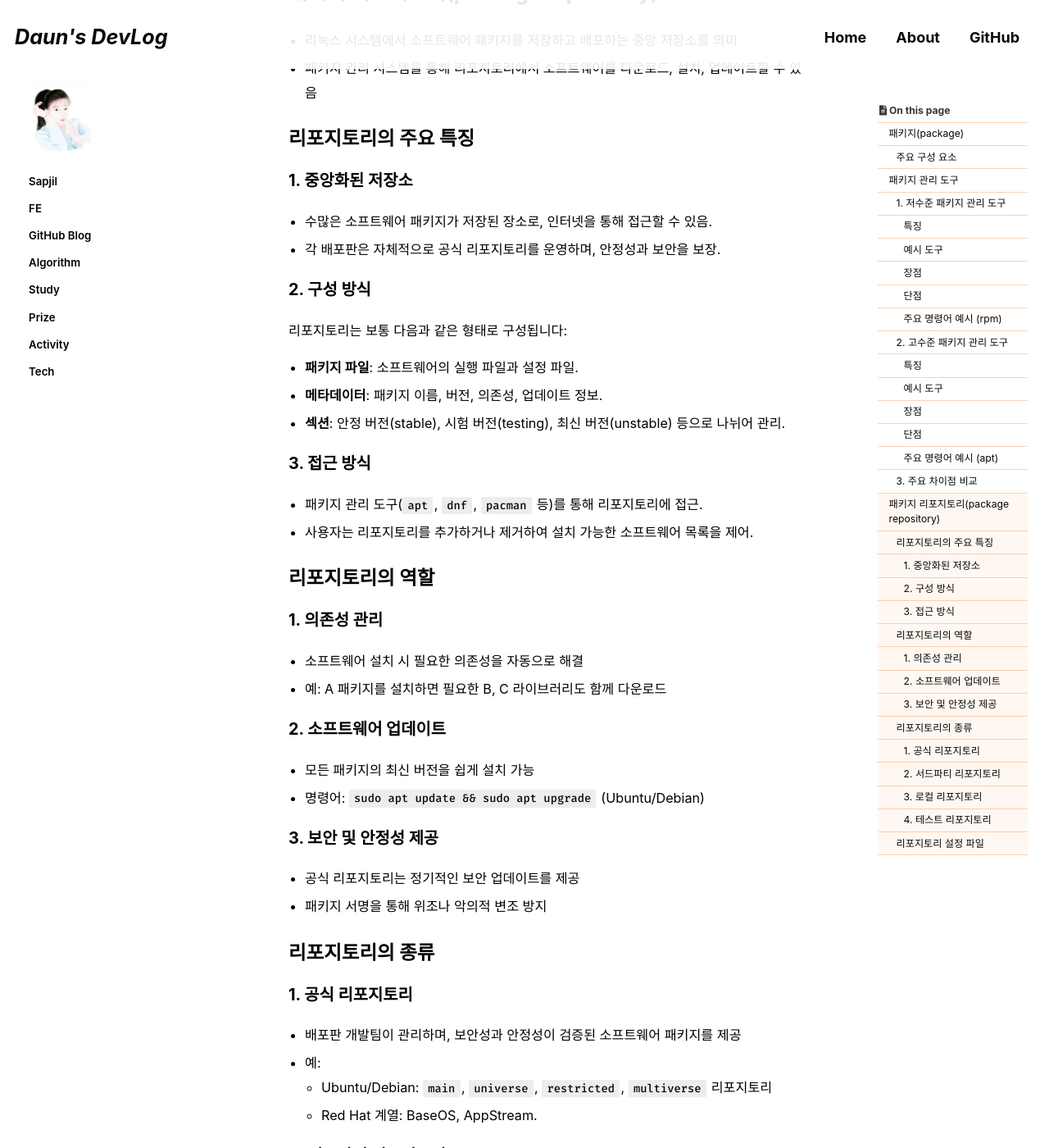
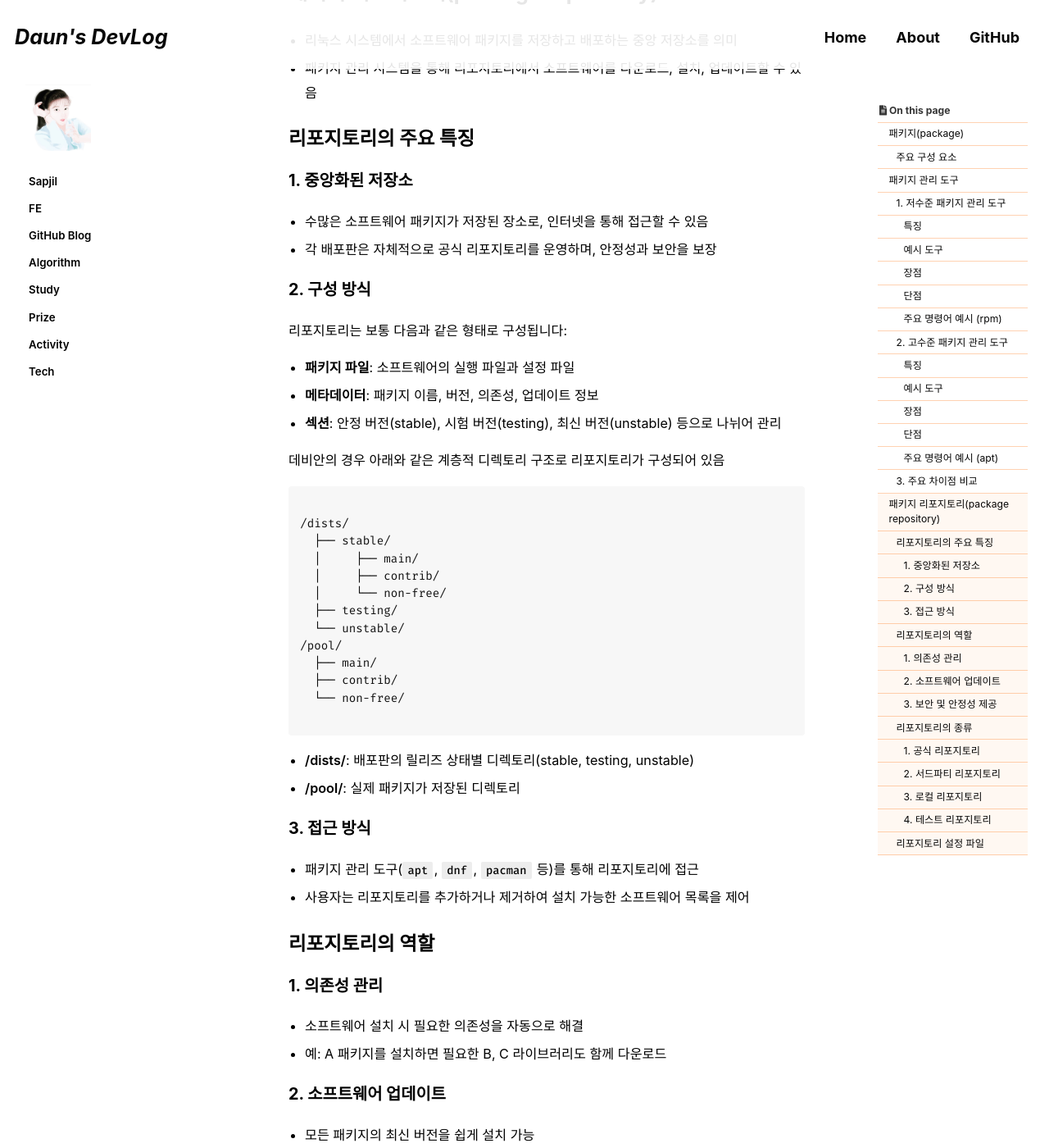
Before and after one commit to DAUN3046/DAUN3046.github.io, a Jekyll site: the page built from _posts/2024-12-16-std.md, in a window 1280 px wide and 1400 px high, scrolled down 3075 px. Shown: the whole window at 82% size. Built offline with Jekyll 4.4.1, drawn with Linux system fonts in a browser that asks for light colours; cached includes are drawn as plain includes; some web fonts are replaced; comment, search, counter and statistics services are not loaded.

Commit message:
Update 2024-12-16-std.md

````diff
--- a/_posts/2024-12-16-std.md
+++ b/_posts/2024-12-16-std.md
@@ -110,18 +110,39 @@ apt remove package        # 패키지 제거
 ## 리포지토리의 주요 특징
 
 ### 1. 중앙화된 저장소
-- 수많은 소프트웨어 패키지가 저장된 장소로, 인터넷을 통해 접근할 수 있음.
-- 각 배포판은 자체적으로 공식 리포지토리를 운영하며, 안정성과 보안을 보장.
+- 수많은 소프트웨어 패키지가 저장된 장소로, 인터넷을 통해 접근할 수 있음
+- 각 배포판은 자체적으로 공식 리포지토리를 운영하며, 안정성과 보안을 보장
 
 ### 2. 구성 방식
 리포지토리는 보통 다음과 같은 형태로 구성됩니다:
-- **패키지 파일**: 소프트웨어의 실행 파일과 설정 파일.
-- **메타데이터**: 패키지 이름, 버전, 의존성, 업데이트 정보.
-- **섹션**: 안정 버전(stable), 시험 버전(testing), 최신 버전(unstable) 등으로 나뉘어 관리.
+- **패키지 파일**: 소프트웨어의 실행 파일과 설정 파일
+- **메타데이터**: 패키지 이름, 버전, 의존성, 업데이트 정보
+- **섹션**: 안정 버전(stable), 시험 버전(testing), 최신 버전(unstable) 등으로 나뉘어 관리
+
+데비안의 경우 아래와 같은 계층적 디렉토리 구조로 리포지토리가 구성되어 있음
+
+```bash
+
+/dists/
+  ├── stable/
+  │     ├── main/
+  │     ├── contrib/
+  │     └── non-free/
+  ├── testing/
+  └── unstable/
+/pool/
+  ├── main/
+  ├── contrib/
+  └── non-free/
+
+```
+
+- **/dists/**: 배포판의 릴리즈 상태별 디렉토리(stable, testing, unstable)
+- **/pool/**: 실제 패키지가 저장된 디렉토리
 
 ### 3. 접근 방식
-- 패키지 관리 도구(`apt`, `dnf`, `pacman` 등)를 통해 리포지토리에 접근.
-- 사용자는 리포지토리를 추가하거나 제거하여 설치 가능한 소프트웨어 목록을 제어.
+- 패키지 관리 도구(`apt`, `dnf`, `pacman` 등)를 통해 리포지토리에 접근
+- 사용자는 리포지토리를 추가하거나 제거하여 설치 가능한 소프트웨어 목록을 제어
 
 ## 리포지토리의 역할
 
````
